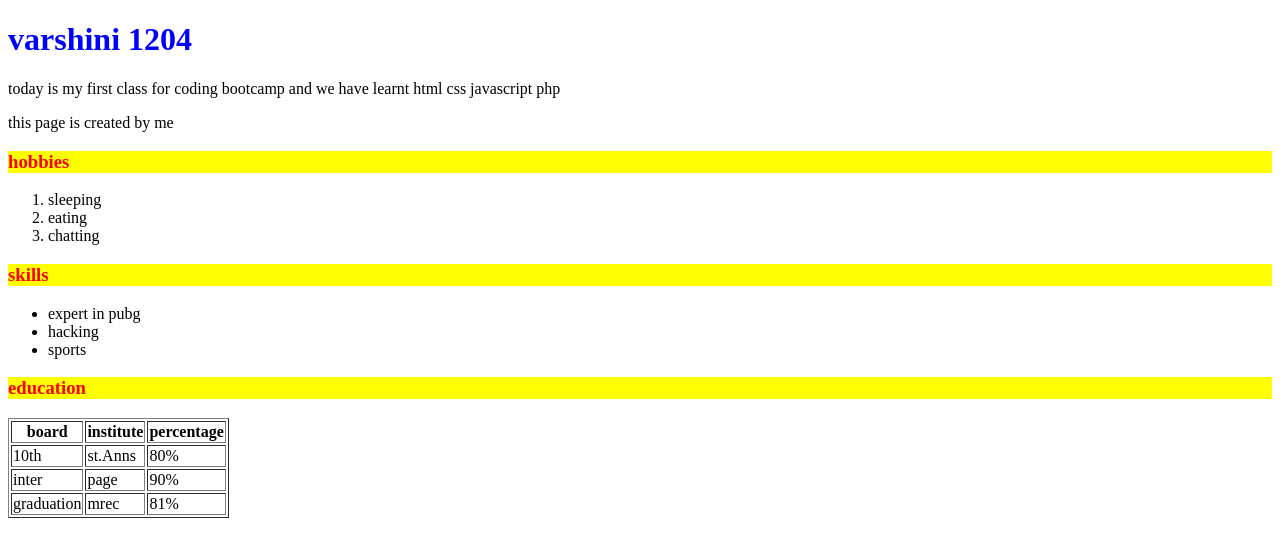
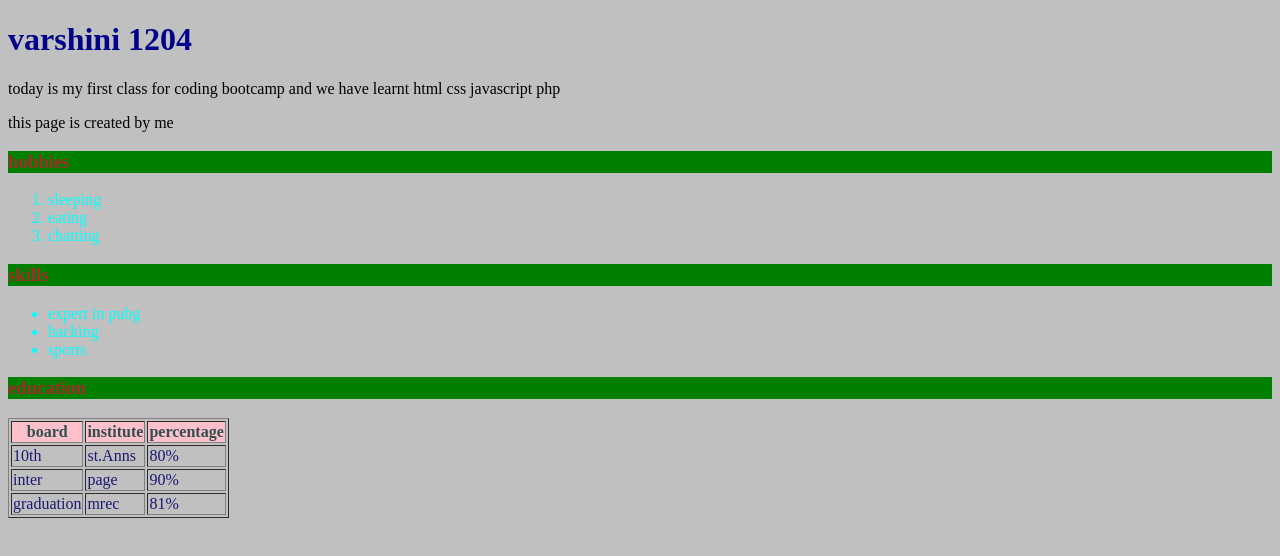
Before and after one commit to varshini1204/varshini1204.github.io, a plain HTML site: page index.html in a window 1280 px wide. Drawn offline with Linux system fonts and the light colour scheme.

Commit message:
Update style.css

```diff
--- a/style.css
+++ b/style.css
@@ -1,7 +1,20 @@
 h1{
-    color:blue;
+    color:darkblue;
+}
+li{
+    color:aqua;
 }
 h3{
-    background:yellow;
-    color:red;
+    color:brown;
+    background: green;
 }
+th{
+    color:darkslategray;
+    background:pink;
+}
+td{
+    color:midnightblue;
+}
+body{
+    background:silver;
+}
```
